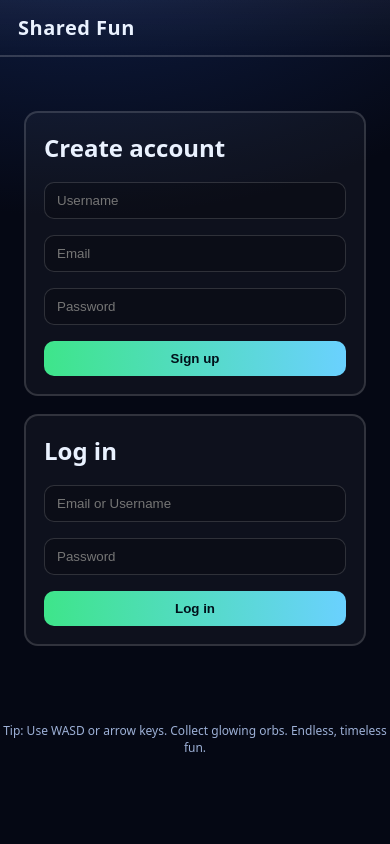
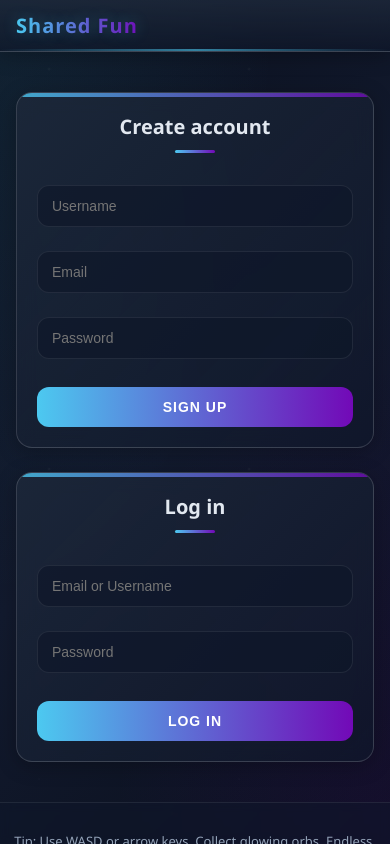
Before and after one commit to jessicacousins/fullstack_game_MERN, a React (Vite) app in the folder frontend/: page / in a window 390 px wide. Built offline with nearby package versions, Linux system fonts and the light colour scheme; no server answers.

Commit message:
updated styles and responsive design

```diff
--- a/frontend/src/index.css
+++ b/frontend/src/index.css
@@ -1,168 +1,453 @@
 :root {
-  --bg: #050814;
-  --panel: #0e1630;
-  --ink: #eaf2ff;
-  --muted: #9db0d6;
-  --accent: #6ad1ff;
-  --good: #3ee58a;
-  --bad: #ff6b6b;
-  --ring: 2px solid rgba(255, 255, 255, 0.14);
+  --bg-primary: #0a0f1c;
+  --bg-secondary: #121a2e;
+  --bg-tertiary: #1a2332;
+  --surface: rgba(30, 41, 59, 0.7);
+  --surface-light: rgba(51, 65, 85, 0.5);
+
+  --text-primary: #e2e8f0;
+  --text-secondary: #94a3b8;
+  --text-accent: #cbd5e1;
+
+  --accent-blue: #4cc9f0;
+  --accent-purple: #7209b7;
+  --accent-pink: #f72585;
+  --accent-teal: #4361ee;
+  --accent-gold: #ffd60a;
+  --success: #52b788;
+  --warning: #f77f00;
+  --danger: #d62828;
+
+  --glow-blue: rgba(76, 201, 240, 0.5);
+  --glow-purple: rgba(114, 9, 183, 0.5);
+  --shadow: 0 4px 20px rgba(0, 0, 0, 0.25);
+  --shadow-glow: 0 0 15px rgba(76, 201, 240, 0.2);
+
+  --border: 1px solid rgba(255, 255, 255, 0.08);
+  --border-highlight: 1px solid rgba(255, 255, 255, 0.15);
 }
 
 * {
   box-sizing: border-box;
 }
+
 html,
 body,
 #root {
   height: 100%;
+  overflow: hidden;
 }
+
 body {
   margin: 0;
   background: radial-gradient(
-      1000px 600px at 20% -10%,
-      #10204a 0%,
-      #050814 50%,
-      #050814 100%
+      ellipse at top left,
+      rgba(76, 201, 240, 0.1) 0%,
+      transparent 50%
     ),
-    var(--bg);
-  color: var(--ink);
-  font-family: system-ui, -apple-system, Segoe UI, Roboto, Helvetica, Arial,
-    sans-serif;
+    radial-gradient(
+      ellipse at bottom right,
+      rgba(114, 9, 183, 0.1) 0%,
+      transparent 50%
+    ),
+    linear-gradient(135deg, #0a0f1c 0%, #121a2e 50%, #0a0f1c 100%);
+  color: var(--text-primary);
+  font-family: "Segoe UI", "Roboto", "Helvetica Neue", Arial, sans-serif;
+  position: relative;
+}
+
+body::before {
+  content: "";
+  position: fixed;
+  top: 0;
+  left: 0;
+  width: 100%;
+  height: 100%;
+  background-image: radial-gradient(2px 2px at 20% 30%, white, transparent),
+    radial-gradient(2px 2px at 60% 70%, white, transparent),
+    radial-gradient(1px 1px at 50% 50%, white, transparent);
+  background-size: 200px 200px;
+  background-position: 0 0, 40px 60px, 130px 270px;
+  background-repeat: repeat;
+  opacity: 0.05;
+  z-index: -1;
+  animation: backgroundMove 120s linear infinite;
+}
+
+@keyframes backgroundMove {
+  0% {
+    background-position: 0 0, 40px 60px, 130px 270px;
+  }
+  100% {
+    background-position: 200px 200px, 240px 260px, 330px 470px;
+  }
 }
 
 .app {
   min-height: 100%;
   display: flex;
   flex-direction: column;
+  position: relative;
+  z-index: 1;
 }
 
 .topbar {
   display: flex;
   align-items: center;
   justify-content: space-between;
-  padding: 14px 18px;
-  border-bottom: var(--ring);
+  padding: 16px 24px;
   background: linear-gradient(
     180deg,
-    rgba(255, 255, 255, 0.04),
-    rgba(255, 255, 255, 0)
+    rgba(30, 41, 59, 0.8) 0%,
+    rgba(15, 23, 42, 0.6) 100%
   );
+  backdrop-filter: blur(10px);
+  border-bottom: var(--border-highlight);
+  box-shadow: var(--shadow);
+  position: relative;
+  z-index: 100;
 }
+
+.topbar::after {
+  content: "";
+  position: absolute;
+  bottom: 0;
+  left: 0;
+  width: 100%;
+  height: 2px;
+  background: linear-gradient(
+    90deg,
+    transparent,
+    var(--accent-blue),
+    transparent
+  );
+  opacity: 0.6;
+}
+
 .topbar h1 {
   margin: 0;
-  font-size: 20px;
-  letter-spacing: 0.5px;
+  font-size: 24px;
+  letter-spacing: 1px;
+  font-weight: 700;
+  background: linear-gradient(90deg, var(--accent-blue), var(--accent-purple));
+  -webkit-background-clip: text;
+  background-clip: text;
+  color: transparent;
+  text-shadow: 0 0 15px rgba(76, 201, 240, 0.3);
 }
+
 .userbox {
   display: flex;
   align-items: center;
-  gap: 10px;
-  color: var(--muted);
+  gap: 12px;
+  color: var(--text-secondary);
+  font-size: 14px;
+  padding: 6px 12px;
+  background: rgba(30, 41, 59, 0.5);
+  border-radius: 30px;
+  border: var(--border);
 }
+
 .avatar {
-  width: 18px;
-  height: 18px;
+  width: 24px;
+  height: 24px;
   border-radius: 50%;
   box-shadow: 0 0 10px rgba(255, 255, 255, 0.2) inset;
+  border: 1px solid rgba(255, 255, 255, 0.2);
 }
 
 .ghost {
-  background: transparent;
-  color: var(--ink);
-  border: var(--ring);
-  padding: 6px 10px;
-  border-radius: 10px;
+  background: rgba(30, 41, 59, 0.6);
+  color: var(--text-primary);
+  border: var(--border-highlight);
+  padding: 8px 16px;
+  border-radius: 30px;
   cursor: pointer;
+  font-weight: 500;
+  transition: all 0.3s ease;
+  position: relative;
+  overflow: hidden;
 }
+
+.ghost::before {
+  content: "";
+  position: absolute;
+  top: 0;
+  left: -100%;
+  width: 100%;
+  height: 100%;
+  background: linear-gradient(
+    90deg,
+    transparent,
+    rgba(255, 255, 255, 0.1),
+    transparent
+  );
+  transition: left 0.5s;
+}
+
+.ghost:hover::before {
+  left: 100%;
+}
+
 .ghost:hover {
-  background: rgba(255, 255, 255, 0.06);
+  background: rgba(51, 65, 85, 0.7);
+  border-color: var(--accent-blue);
+  box-shadow: 0 0 10px rgba(76, 201, 240, 0.3);
+  transform: translateY(-2px);
 }
 
 .authgrid {
   display: grid;
-  gap: 18px;
-  grid-template-columns: repeat(auto-fit, minmax(280px, 1fr));
-  padding: 24px;
-  max-width: 900px;
-  margin: 30px auto;
+  gap: 24px;
+  grid-template-columns: repeat(auto-fit, minmax(320px, 1fr));
+  padding: 40px 24px;
+  max-width: 1000px;
+  margin: 40px auto;
   width: 100%;
 }
+
 .card {
-  background: rgba(255, 255, 255, 0.04);
-  border: var(--ring);
-  border-radius: 14px;
-  padding: 18px;
+  background: linear-gradient(
+    135deg,
+    rgba(30, 41, 59, 0.8) 0%,
+    rgba(15, 23, 42, 0.7) 100%
+  );
+  backdrop-filter: blur(10px);
+  border: var(--border-highlight);
+  border-radius: 16px;
+  padding: 24px;
+  box-shadow: var(--shadow);
+  position: relative;
+  overflow: hidden;
+  transition: transform 0.3s ease, box-shadow 0.3s ease;
 }
+
+.card::before {
+  content: "";
+  position: absolute;
+  top: 0;
+  left: 0;
+  width: 100%;
+  height: 4px;
+  background: linear-gradient(90deg, var(--accent-blue), var(--accent-purple));
+  opacity: 0.8;
+}
+
+.card:hover {
+  transform: translateY(-5px);
+  box-shadow: 0 10px 30px rgba(0, 0, 0, 0.3);
+}
+
 .card h2 {
-  margin: 0 0 10px;
+  margin: 0 0 20px;
+  font-size: 22px;
+  font-weight: 600;
+  color: var(--text-primary);
+  text-align: center;
+  position: relative;
 }
+
+.card h2::after {
+  content: "";
+  display: block;
+  width: 40px;
+  height: 3px;
+  background: linear-gradient(90deg, var(--accent-blue), var(--accent-purple));
+  margin: 10px auto 0;
+  border-radius: 2px;
+}
+
 .card input {
   width: 100%;
-  margin: 8px 0;
-  padding: 10px 12px;
-  border-radius: 10px;
-  border: 1px solid rgba(255, 255, 255, 0.15);
-  background: rgba(0, 0, 0, 0.2);
-  color: var(--ink);
+  margin: 12px 0;
+  padding: 14px 16px;
+  border-radius: 12px;
+  border: var(--border);
+  background: rgba(15, 23, 42, 0.7);
+  color: var(--text-primary);
+  font-size: 16px;
+  transition: all 0.3s ease;
 }
+
+.card input:focus {
+  outline: none;
+  border-color: var(--accent-blue);
+  box-shadow: 0 0 0 3px rgba(76, 201, 240, 0.2);
+  background: rgba(15, 23, 42, 0.9);
+}
+
 .card button {
   width: 100%;
-  margin-top: 8px;
-  padding: 10px 12px;
-  border-radius: 10px;
+  margin-top: 16px;
+  padding: 14px;
+  border-radius: 12px;
   border: none;
-  background: linear-gradient(90deg, var(--good), var(--accent));
-  color: #00101a;
-  font-weight: 700;
+  background: linear-gradient(90deg, var(--accent-blue), var(--accent-purple));
+  color: white;
+  font-weight: 600;
+  font-size: 16px;
   cursor: pointer;
+  transition: all 0.3s ease;
+  position: relative;
+  overflow: hidden;
+  text-transform: uppercase;
+  letter-spacing: 1px;
 }
+
+.card button::before {
+  content: "";
+  position: absolute;
+  top: 0;
+  left: 0;
+  width: 100%;
+  height: 100%;
+  background: linear-gradient(
+    90deg,
+    transparent,
+    rgba(255, 255, 255, 0.3),
+    transparent
+  );
+  transform: translateX(-100%);
+  transition: transform 0.5s;
+}
+
+.card button:hover::before {
+  transform: translateX(100%);
+}
+
+.card button:hover {
+  transform: translateY(-3px);
+  box-shadow: 0 10px 20px rgba(76, 201, 240, 0.3);
+}
+
 .card button:disabled {
   opacity: 0.6;
   cursor: not-allowed;
+  transform: none;
+  box-shadow: none;
 }
 
 .error {
   text-align: center;
-  color: #ffd2d2;
-  margin: 8px auto;
-  background: rgba(255, 0, 0, 0.08);
-  border: 1px solid rgba(255, 0, 0, 0.25);
-  padding: 8px 12px;
+  color: #ffcccb;
+  margin: 16px auto;
+  background: rgba(220, 53, 69, 0.15);
+  border: 1px solid rgba(220, 53, 69, 0.3);
+  padding: 12px 20px;
   width: fit-content;
-  border-radius: 8px;
+  border-radius: 12px;
+  backdrop-filter: blur(5px);
+  box-shadow: 0 4px 15px rgba(220, 53, 69, 0.2);
+  max-width: 80%;
 }
 
 .game-wrap {
   flex: 1;
   display: flex;
   flex-direction: column;
-  padding: 10px;
-  gap: 10px;
+  padding: 16px;
+  gap: 16px;
+  position: relative;
 }
+
 .controls {
   display: flex;
-  gap: 16px;
-  color: var(--muted);
+  gap: 20px;
+  color: var(--text-secondary);
   font-size: 14px;
-  padding: 4px 8px;
+  padding: 10px 16px;
+  background: rgba(30, 41, 59, 0.5);
+  border-radius: 12px;
+  border: var(--border);
+  backdrop-filter: blur(5px);
+  justify-content: center;
 }
+
+.controls span {
+  display: flex;
+  align-items: center;
+  gap: 8px;
+}
+
+.controls span::before {
+  content: "◆";
+  color: var(--accent-blue);
+  font-size: 16px;
+}
+
 .game-canvas {
   width: 100%;
-  height: calc(100vh - 180px);
+  height: calc(100vh - 200px);
   display: block;
   background: radial-gradient(
-    800px 500px at 60% -10%,
-    rgba(106, 209, 255, 0.06),
-    rgba(0, 0, 0, 0) 70%
-  );
-  border: var(--ring);
-  border-radius: 14px;
+      ellipse at center,
+      rgba(76, 201, 240, 0.05) 0%,
+      transparent 70%
+    ),
+    linear-gradient(135deg, #0a0f1c 0%, #121a2e 100%);
+  border: var(--border-highlight);
+  border-radius: 16px;
+  box-shadow: var(--shadow-glow);
+  position: relative;
 }
 
 .foot {
   text-align: center;
-  color: var(--muted);
-  font-size: 12px;
-  padding: 10px 0 24px;
+  color: var(--text-secondary);
+  font-size: 13px;
+  padding: 16px 0;
+  background: rgba(15, 23, 42, 0.5);
+  backdrop-filter: blur(5px);
+  border-top: var(--border);
 }
+
+@media (max-width: 768px) {
+  .authgrid {
+    grid-template-columns: 1fr;
+    padding: 20px 16px;
+    margin: 20px auto;
+  }
+
+  .topbar {
+    padding: 12px 16px;
+  }
+
+  .topbar h1 {
+    font-size: 20px;
+  }
+
+  .game-wrap {
+    padding: 10px;
+  }
+
+  .game-canvas {
+    height: calc(100vh - 160px);
+  }
+
+  .controls {
+    flex-direction: column;
+    gap: 8px;
+    text-align: center;
+    font-size: 12px;
+  }
+}
+
+@media (max-width: 480px) {
+  .card {
+    padding: 20px;
+  }
+
+  .card h2 {
+    font-size: 20px;
+  }
+
+  .card input {
+    padding: 12px 14px;
+    font-size: 14px;
+  }
+
+  .card button {
+    padding: 12px;
+    font-size: 14px;
+  }
+}
```
